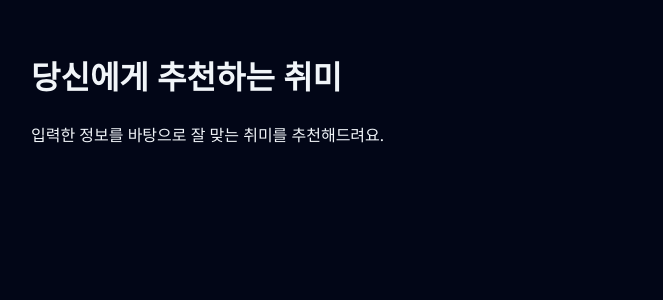
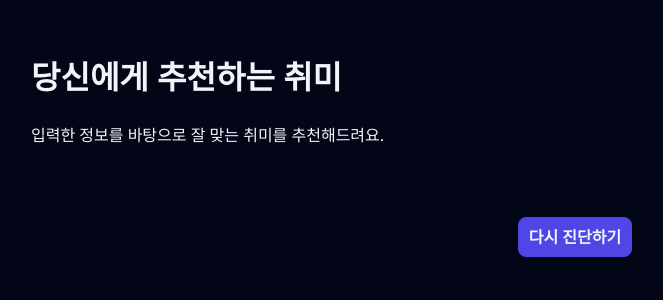
Before and after one commit to HUMAN-Flask-PRJ/HobbyMatch, a Flask app: template templates/recommendation.html in a window 1280 px wide. Shown: the part 67-367 px from the top of the page, without its empty margins (65-728 px from the left). Run offline with Flask 3, Linux system fonts and the light colour scheme; the template is opened without the code that fills it, so the values that code supplies are empty.

Commit message:
feat: 추천 결과 세션 저장 및 재조회 기능 추가

```diff
--- a/app.py
+++ b/app.py
@@ -20,6 +20,8 @@ def create_app():
     #Json 파일 처음에 로드해 메모리에 올려두기
     hobby.load_all()
     mbti.load_all()
+    # 세션 암호화에 필요한 키 설정
+    app.secret_key = "hobbymatch_secret_key"
 
     return app
 
--- a/backend/routes/diagnosis.py
+++ b/backend/routes/diagnosis.py
@@ -1,4 +1,4 @@
-from flask import Blueprint, render_template
+from flask import Blueprint, render_template,session
 from backend.models import mbti, hobby
 
 # diagnosis라는 이름의 라우트 묶음
@@ -8,6 +8,10 @@ bp = Blueprint("diagnosis", __name__)
 # URL 연결
 @bp.route("/diagnosis")
 def diagnosis():
+    mbti_type = session.get("mbti")
+    selected_hobbies = session.get("hobbies",[])
+    purposes = session.get("purposes",[])
+
     # JSON 파일을 직접 열지 않고 model을 통해 호출
     # controller가 repository를 직접 호출하지 않고 service를 통해 호출하는 것과 비슷
     # 현재는 app.py에서 실행한 것이 있기 때문에 메모리에 있는 데이터 반환
--- a/static/css/style.css
+++ b/static/css/style.css
@@ -546,3 +546,9 @@
         min-height: auto;
     }
 }
+.restart-container {
+    display: flex;
+    justify-content: center;
+    align-items: center;
+    margin-top: 30px;
+}
--- a/templates/base.html
+++ b/templates/base.html
@@ -26,7 +26,8 @@
 
         <a class="nav-link{% if active_tab == 'diagnosis' %} is-active{% endif %}"
            href="{{ url_for('diagnosis.diagnosis') }}">취미 진단</a>
-        <a class="nav-link{% if active_tab == 'recommendation' %} is-active{% endif %}" href="#">추천 결과</a>
+        <a class="nav-link{% if active_tab == 'recommendation' %} is-active{% endif %}"
+        href="{{url_for('recommendation.recommendation')}}">추천 결과</a>
         <a class="nav-link{% if active_tab == 'explo`re' %} is-active{% endif %}" href="#">취미 탐색</a>
 
       </nav>
--- a/templates/recommendation.html
+++ b/templates/recommendation.html
@@ -112,6 +112,12 @@
         {% endfor %}
 
     </div>
+    <div class ="restart-container">
+    <button type="button" class="restart-button" onclick="location.href='/diagnosis'">
+        다시 진단하기
+    </button>
+
+    </div>
 
 </div>
 
```
Also changed, not shown: backend/routes/recommendation.py (+50 -37 lines).
